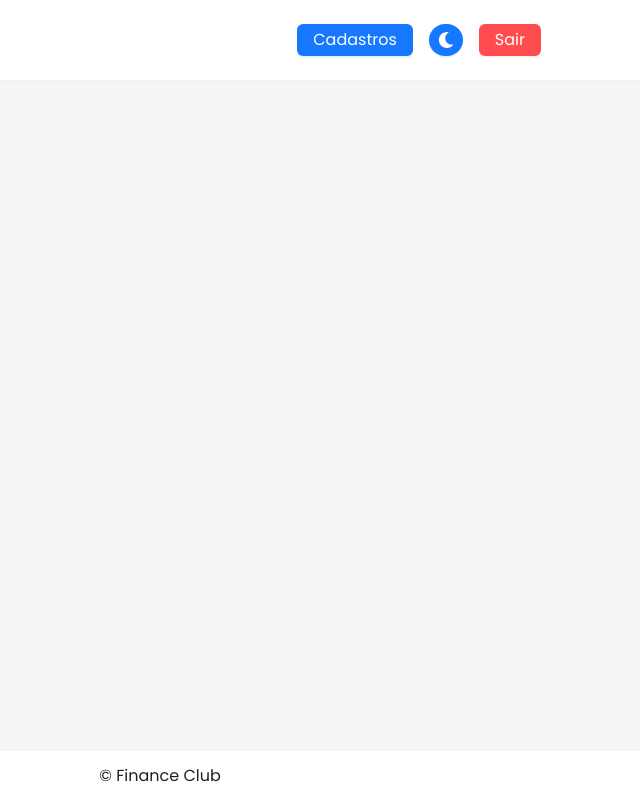
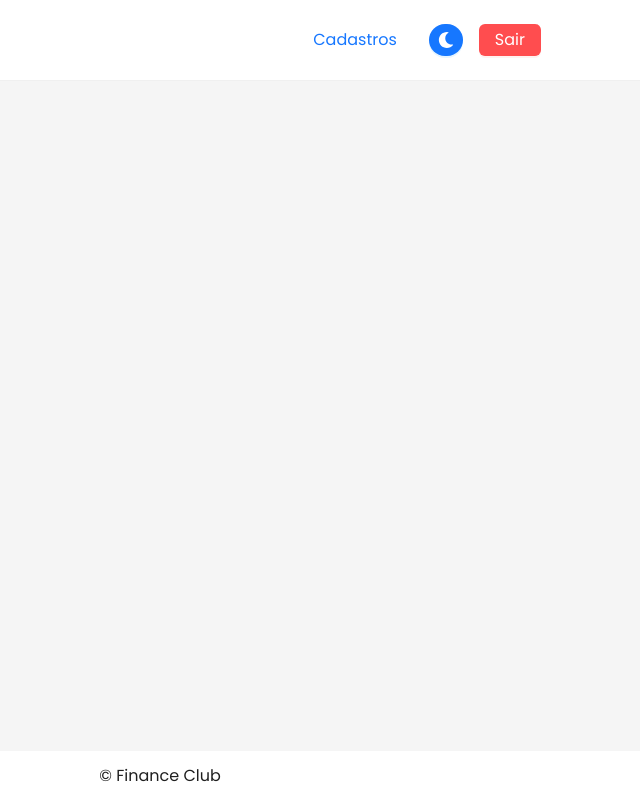
Before and after one commit to eurayssal/FinanceWebApp, a React (Create React App) app in the folder finance/: page /app/home in a window 1280 px wide. Shown: the whole page, without its empty margins (480-1120 px from the left). Built offline with nearby package versions, Linux system fonts and the light colour scheme; sample sign-in values are in the browser's storage.

Commit message:
Ajuste botão de navegação

```diff
--- a/finance/src/app/_layout/index.tsx
+++ b/finance/src/app/_layout/index.tsx
@@ -18,8 +18,6 @@ const AppLayout: React.FC<PropsWithChildren> = ({
         })
     };
 
-    const options = {}
-
     return (<AppLayoutJss>
         <ThemeProvider>
             <TopBar>
@@ -27,7 +25,7 @@ const AppLayout: React.FC<PropsWithChildren> = ({
                     {/* <LogoJss src={LogoColorida} /> */}
                 </RigthConteiner>
                 <LeftConteiner>
-                    <DropdownUi text='Cadastros' options={[{ title: 'Cadastrar tag', onClick: () => navigate('/app/tag') }]} />
+                    <DropdownUi variant='link' text='Cadastros' options={[{ title: 'Cadastrar tag', onClick: () => navigate('/app/tag') }]} />
                     <ToggleThemeButton />
                     <ButtonUi text='Sair' variant='danger' title='Sair' onClick={handleLogout} />
                 </LeftConteiner>
```
